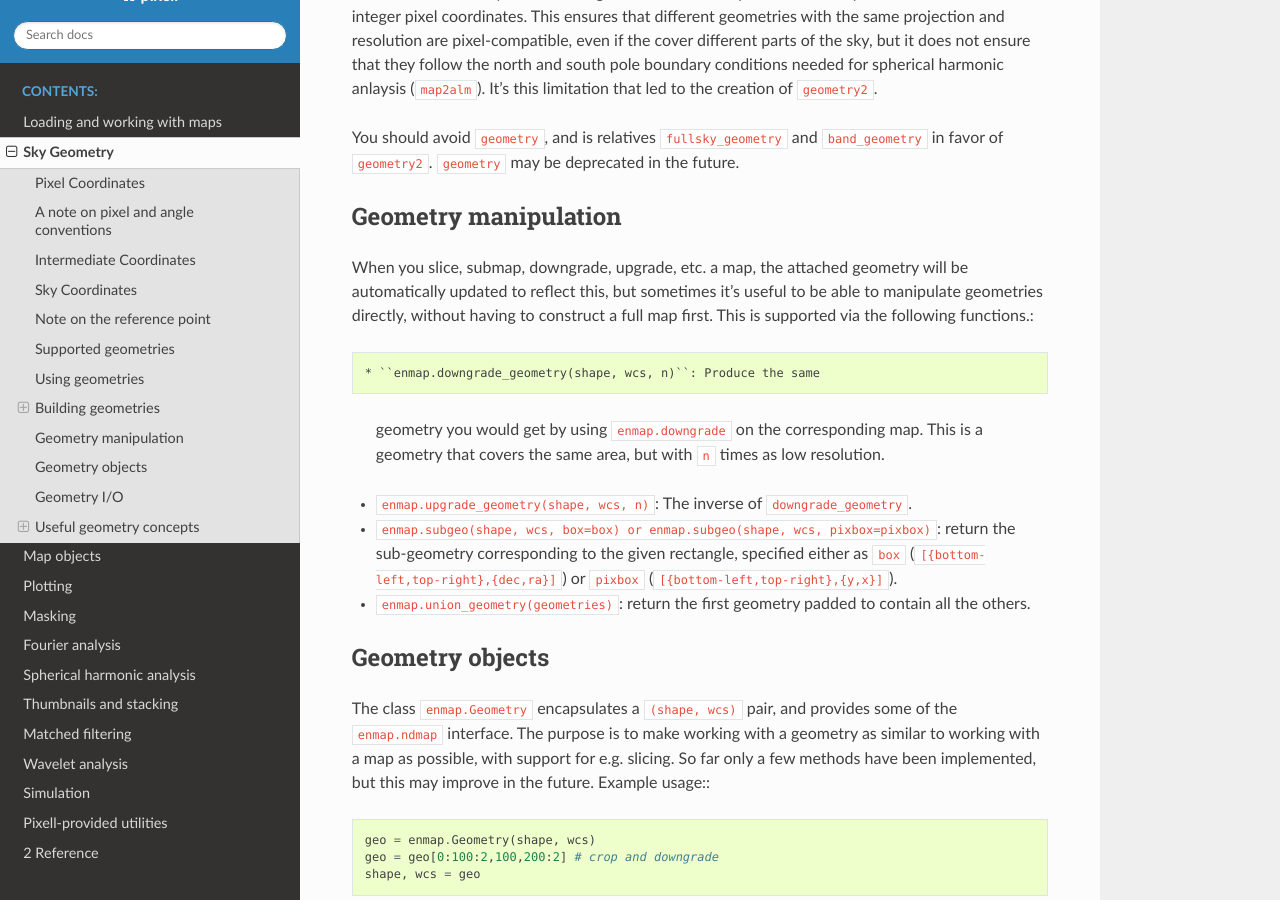
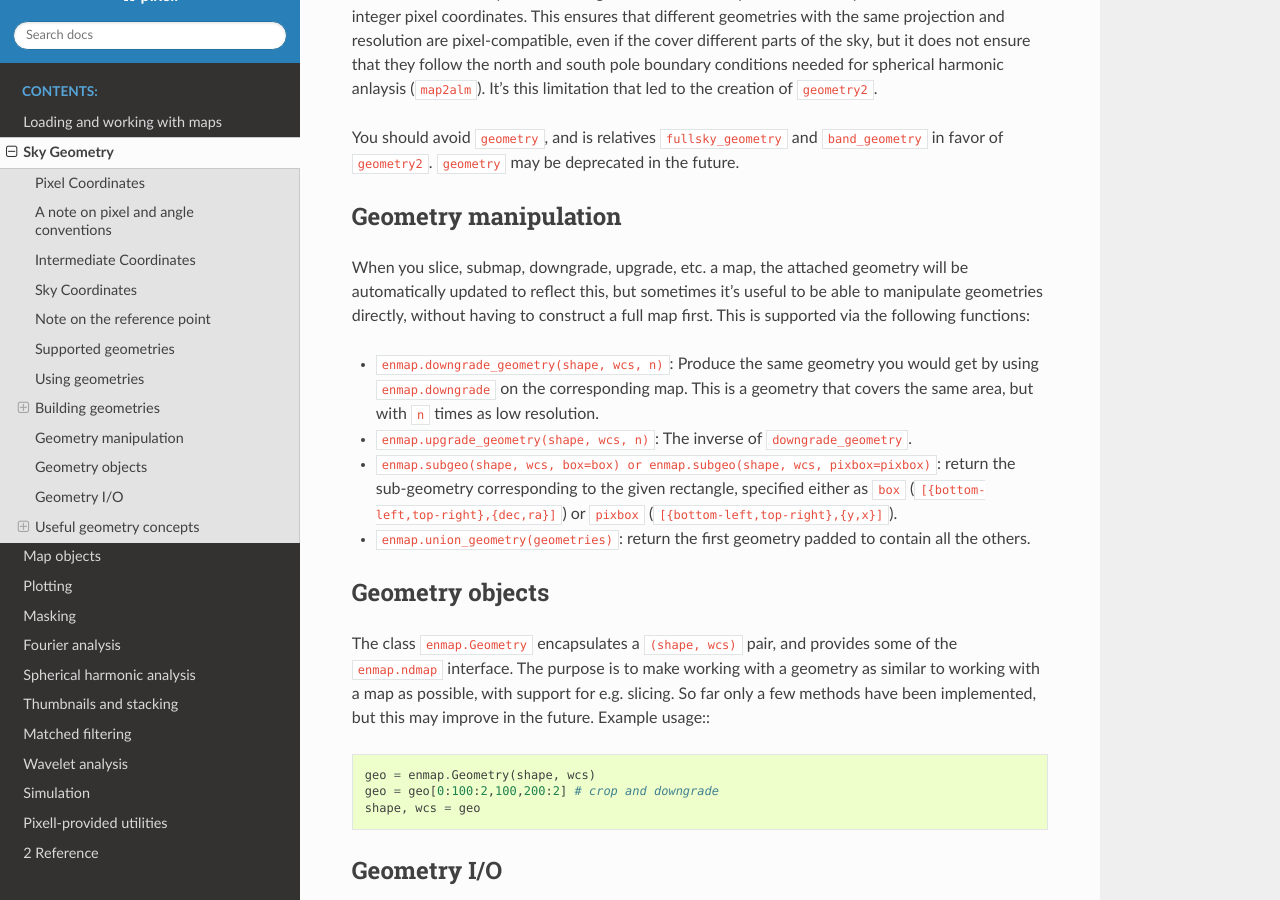
Before and after one commit to simonsobs/pixell, a Sphinx documentation site: the page built from docs/geometry.rst, in a window 1280 px wide and 900 px high, scrolled down 5409 px. Built offline with Sphinx 7.4.7 and the Read the Docs theme 3.1.0, drawn with Linux system fonts in a browser that asks for light colours.

Commit message:
Remove blocking

```diff
--- a/docs/geometry.rst
+++ b/docs/geometry.rst
@@ -292,7 +292,7 @@ When you slice, submap, downgrade, upgrade, etc. a map, the attached
 geometry will be automatically updated to reflect this, but sometimes
 it's useful to be able to manipulate geometries directly, without
 having to construct a full map first. This is supported via the
-following functions.::
+following functions:
 
 * ``enmap.downgrade_geometry(shape, wcs, n)``: Produce the same
   geometry you would get by using ``enmap.downgrade`` on the corresponding
```
